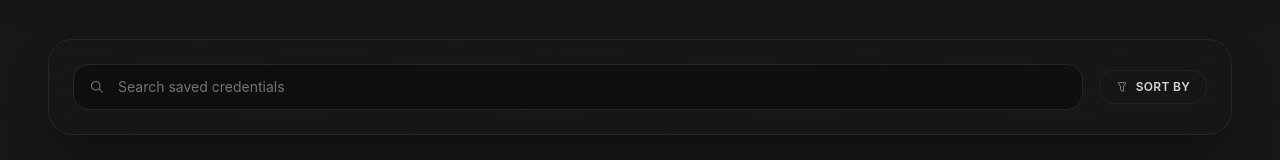
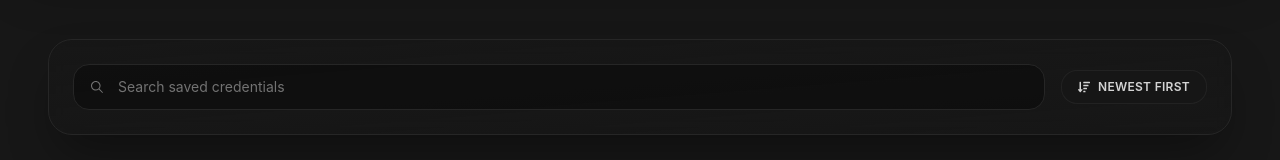
Before and after one commit to Tokiosman80F/vault-manager, a React (Vite) app: page / in a window 1280 px wide. Shown: the part 854-1014 px from the top of the page. Built offline with nearby package versions, Linux system fonts and the light colour scheme.

Commit message:
feat: add sorting function by date

```diff
--- a/src/bookmark/BookMark.jsx
+++ b/src/bookmark/BookMark.jsx
@@ -11,33 +11,46 @@ const defaultBookMark = {
   category: "Design",
   user: "tokiosman",
   pass: "123456",
+  createdAt: Date.now(),
 };
 
 function BookMark() {
   const [bookmarks, setBookmarks] = useState([defaultBookMark]);
   const [searchQuery, setSearchQuery] = useState("");
+  const [sortOrder, setSortOrder] = useState("desc");
 
-  const displayBookmarks = bookmarks.filter((bookmark) => {
-    const query = searchQuery.toLowerCase();
-    return (
-      bookmark.category.toLowerCase().includes(query) ||
-      bookmark.url.toLowerCase().includes(query) ||
-      bookmark.user.toLowerCase().includes(query)
+  const displayBookmarks = bookmarks
+    .filter((bookmark) => {
+      const query = searchQuery.toLowerCase();
+      return (
+        bookmark.category.toLowerCase().includes(query) ||
+        bookmark.url.toLowerCase().includes(query) ||
+        bookmark.user.toLowerCase().includes(query)
+      );
+    })
+    .sort((a, b) =>
+      sortOrder === "asc"
+        ? a.createdAt - b.createdAt
+        : b.createdAt - a.createdAt,
     );
-  });
 
   console.log(displayBookmarks);
 
   function handleAddBookmark(bookmark) {
     // console.log(bookmark);
-    setBookmarks((prev) => [...prev, bookmark]);
+    setBookmarks((prev) => [...prev, { ...bookmark, createdAt: Date.now() }]);
   }
   return (
     <div>
       <BookMarkForm onAdd={handleAddBookmark} />
       <main className="p-8">
         <div className="max-w-7xl mx-auto space-y-10 px-4">
-          <SearchBookMark value={searchQuery} onChange={setSearchQuery} />
+          <SearchBookMark
+            value={searchQuery}
+            onChange={setSearchQuery}
+            sortOrder={sortOrder}
+            onSortChange={setSortOrder}
+          />
           {bookmarks.length > 0 ? (
             <BookMarkGrid bookmarks={displayBookmarks} />
           ) : (
--- a/src/bookmark/SearchBookMark.jsx
+++ b/src/bookmark/SearchBookMark.jsx
@@ -1,6 +1,6 @@
-import { CiFilter } from "react-icons/ci";
+import { FaSortAmountDown, FaSortAmountUp } from "react-icons/fa";
 import { IoIosSearch } from "react-icons/io";
-function SearchBookMark({ value, onChange }) {
+function SearchBookMark({ value, onChange, sortOrder, onSortChange }) {
   return (
     <section className="rounded-3xl border border-neutral-800 bg-linear-to-br from-neutral-900/80 to-neutral-900/40 p-6 shadow-2xl shadow-black/40 backdrop-blur">
       <div className="flex flex-col gap-4 lg:flex-row lg:items-center">
@@ -18,9 +18,12 @@ function SearchBookMark({ value, onChange }) {
         </label>
 
         <div className="flex flex-wrap gap-2">
-          <button className="inline-flex items-center gap-2 rounded-2xl border border-neutral-800/80 bg-neutral-900/80 px-4 py-2 text-xs font-semibold uppercase tracking-wide text-neutral-300 transition hover:border-blue-500 hover:text-white">
-            <CiFilter />
-            Sort by
+          <button
+            onClick={() => onSortChange(sortOrder === "asc" ? "desc" : "asc")}
+            className="inline-flex items-center gap-2 rounded-2xl border border-neutral-800/80 bg-neutral-900/80 px-4 py-2 text-xs font-semibold uppercase tracking-wide text-neutral-300 transition hover:border-blue-500 hover:text-white"
+          >
+            {sortOrder === "asc" ? <FaSortAmountUp /> : <FaSortAmountDown />}
+            {sortOrder === "asc" ? "Oldest First" : "Newest First"}
           </button>
         </div>
       </div>
```
